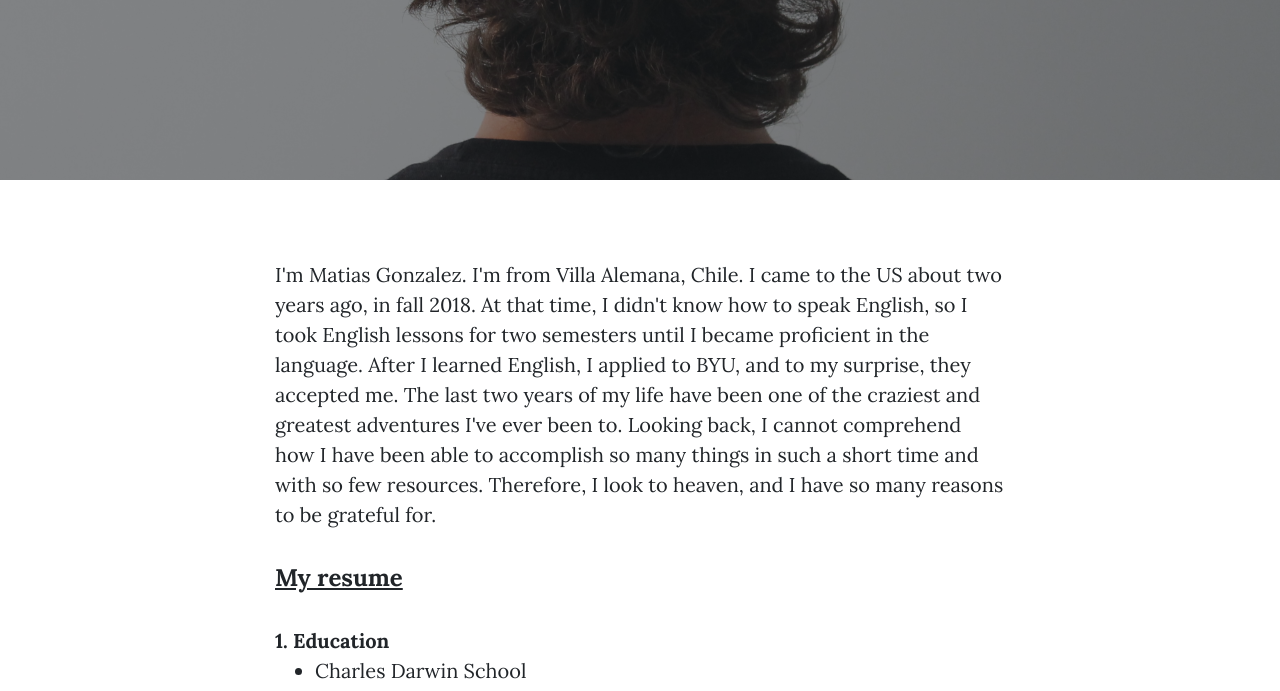
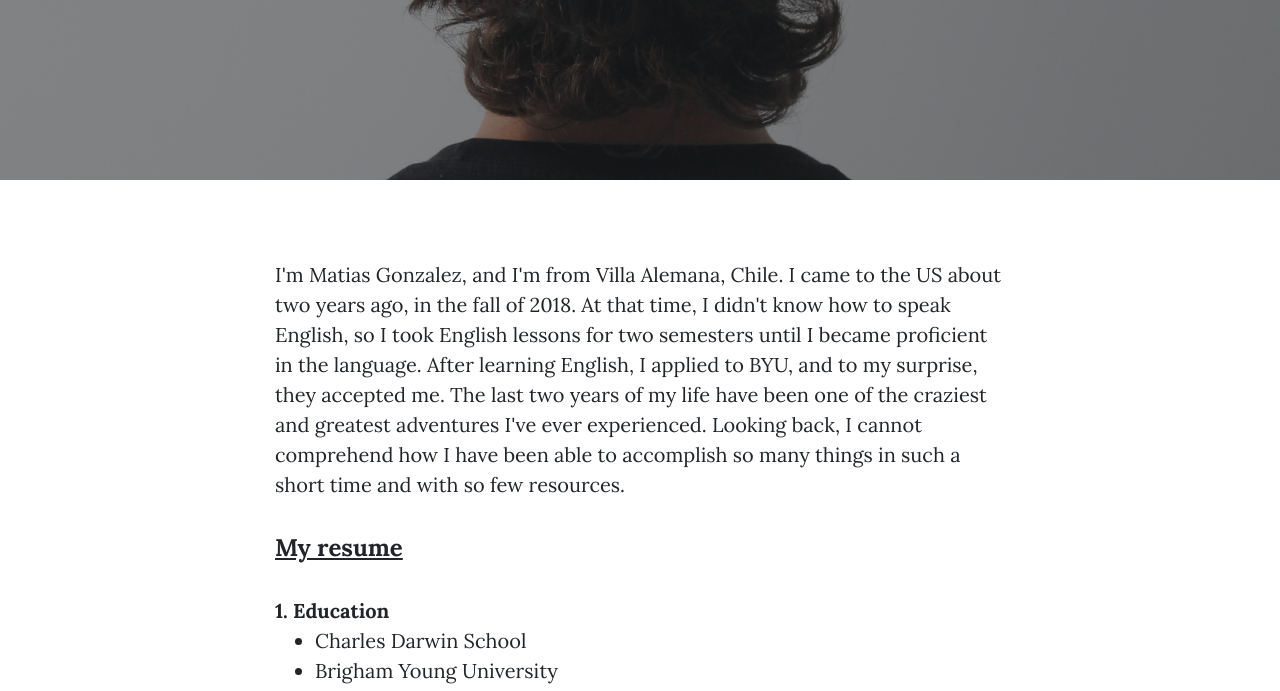
Before and after one commit to matgonzalezya/IS201, a website: page html/about.html in a window 1280 px wide. Shown: the part 324-1015 px from the top of the page. Drawn offline with nearby package versions, Linux system fonts and the light colour scheme; files that its build step writes are made by us from their sources; files whose address does not match are found by name.

Commit message:
Add files via upload

```diff
--- a/html/about.html
+++ b/html/about.html
@@ -70,12 +70,11 @@
   <div class="container">
     <div class="row">
       <div class="col-lg-8 col-md-10 mx-auto">
-                      <p>I'm Matias Gonzalez. I'm from Villa Alemana, Chile. I came to the US about two years ago, in fall 2018.
-                        At that time, I didn't know how to speak English, so I took English lessons for two semesters until I became
-                        proficient in the language. After I learned English, I applied to BYU, and to my surprise, they accepted me.
-                        The last two years of my life have been one of the craziest and greatest adventures I've ever been to.
-                        Looking back, I cannot comprehend how I have been able to accomplish so many things in such a short time and with so few resources.
-                        Therefore, I look to heaven, and I have so many reasons to be grateful for.</p>
+                      <p>I'm Matias Gonzalez, and I'm from Villa Alemana, Chile. I came to the US about two years ago, in the fall of 2018.
+                        At that time, I didn't know how to speak English, so I took English lessons for two semesters until I became proficient
+                        in the language. After learning English, I applied to BYU, and to my surprise, they accepted me. The last two years of
+                        my life have been one of the craziest and greatest adventures I've ever experienced. Looking back, I cannot comprehend
+                        how I have been able to accomplish so many things in such a short time and with so few resources.</p>
                     </div>
                   </div>
                 </div>
@@ -132,7 +131,7 @@
    <p class="first">Phone Number: 801-432-7658 | Email: mgonzz@outlook.com</p>
 </div>
 <div class="first">
-  <a href="https://www.linkedin.com/in/mat%C3%ADas-gonz%C3%A1lez-403442147/" target="_blank" title="Linkedin profile of Matias">Linkedin</a> | <a href="https://www.facebook.com/matiasgonzalezy/" target="_blank" title="Facebook profile of Matias">Facebook</a>
+  <a href="https://www.linkedin.com/in/matgonzalezya/" target="_blank" title="Linkedin profile of Matias">Linkedin</a> | <a href="https://www.facebook.com/matiasgonzalezy/" target="_blank" title="Facebook profile of Matias">Facebook</a>
 </div>
 
 
```
Also changed, not shown: html/tableau.html (+1 -5 lines), index.html (+1 -1 lines).
